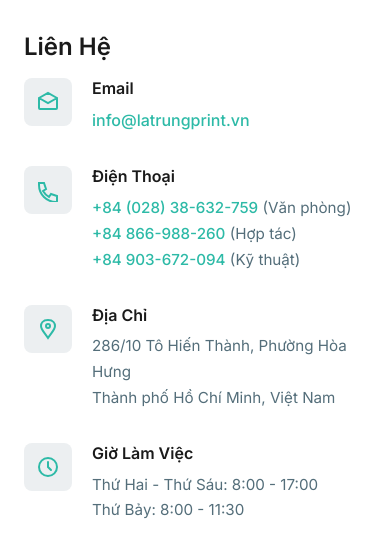
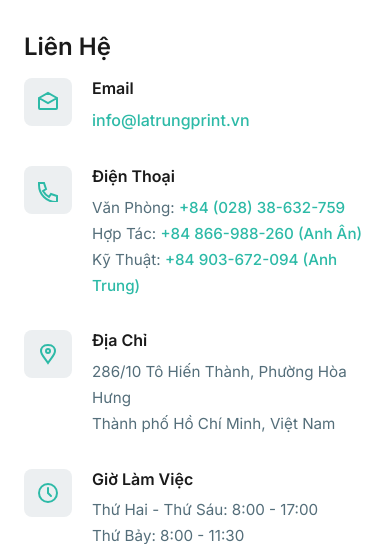
Before and after one commit to thienanla412/latrung-website, a PHP site: page /contact in a window 390 px wide. Shown: the part 326-870 px from the top of the page. Run offline with PHP 8.4, Linux system fonts and the light colour scheme; some libraries are stand-ins or nearby versions.

Commit message:
Update contact phone numbers with person names
- Updated phone section to show Office, Partnership, and Technical contacts
- Added contact person names (Mr. An, Mr. Trung)
- Vietnamese version shows "Anh Ân" and "Anh Trung"
- Updated both EN and VI language files with new phone structure

🤖 Generated with [Claude Code](https://claude.com/claude-code)

Co-Authored-By: Claude <noreply@anthropic.com>

```diff
--- a/contact.php
+++ b/contact.php
@@ -206,9 +206,9 @@ $csrfToken = generateCSRFToken();
                             </div>
                             <div>
                                 <h4><?php echo t('contact.info.phone'); ?></h4>
-                                <p style="margin: 0;"><a href="tel:+842838632759">+84 (028) 38-632-759</a> <?php echo t('contact.info.phone_office'); ?></p>
-                                <p style="margin: 0;"><a href="tel:+84866988260">+84 866-988-260</a> <?php echo t('contact.info.phone_partnership'); ?></p>
-                                <p style="margin: 0;"><a href="tel:+84903672094">+84 903-672-094</a> <?php echo t('contact.info.phone_technical'); ?></p>
+                                <p style="margin: 0;"><?php echo t('contact.info.phone_office'); ?>: <a href="tel:+842838632759"><?php echo t('contact.info.phone_office_number'); ?></a></p>
+                                <p style="margin: 0;"><?php echo t('contact.info.phone_partnership'); ?>: <a href="tel:+84866988260"><?php echo t('contact.info.phone_partnership_number'); ?></a></p>
+                                <p style="margin: 0;"><?php echo t('contact.info.phone_technical'); ?>: <a href="tel:+84903672094"><?php echo t('contact.info.phone_technical_number'); ?></a></p>
                             </div>
                         </div>
 
--- a/lang/vi.php
+++ b/lang/vi.php
@@ -106,9 +106,12 @@ return [
             'title' => 'Liên Hệ',
             'email' => 'Email',
             'phone' => 'Điện Thoại',
-            'phone_office' => '(Văn phòng)',
-            'phone_partnership' => '(Hợp tác)',
-            'phone_technical' => '(Kỹ thuật)',
+            'phone_office' => 'Văn Phòng',
+            'phone_office_number' => '+84 (028) 38-632-759',
+            'phone_partnership' => 'Hợp Tác',
+            'phone_partnership_number' => '+84 866-988-260 (Anh Ân)',
+            'phone_technical' => 'Kỹ Thuật',
+            'phone_technical_number' => '+84 903-672-094 (Anh Trung)',
             'location' => 'Địa Chỉ',
             'address' => '286/10 Tô Hiến Thành, Phường Hòa Hưng<br>Thành phố Hồ Chí Minh, Việt Nam',
             'business_hours' => 'Giờ Làm Việc',
@@ -134,7 +137,7 @@ return [
             'quantity' => 'Số Lượng Ước Tính',
             'quantity_placeholder' => 'vd: 100.000 sản phẩm',
             'message' => 'Mô Tả Sản Phẩm',
-            'message_placeholder' => 'Hãy mô tả yêu cầu cho sản phẩm của bạn, các thông số kỹ thuật, thời gian, v.v.',
+            'message_placeholder' => 'Hãy mô tả các yêu cầu cho sản phẩm của bạn, thông số kỹ thuật, thời gian, v.v.',
             'submit' => 'Gửi',
             'required' => '*',
         ],
```
Also changed, not shown: lang/en.php (+6 -3 lines).
